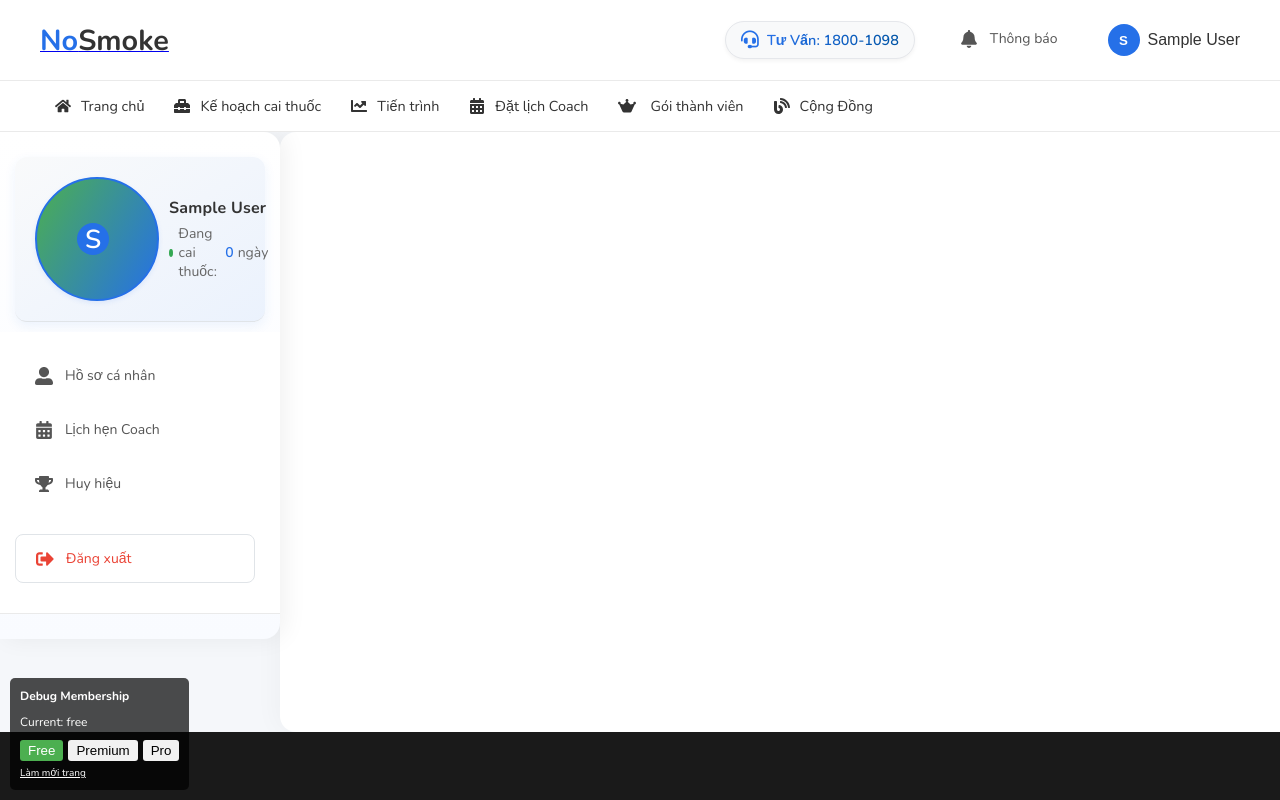
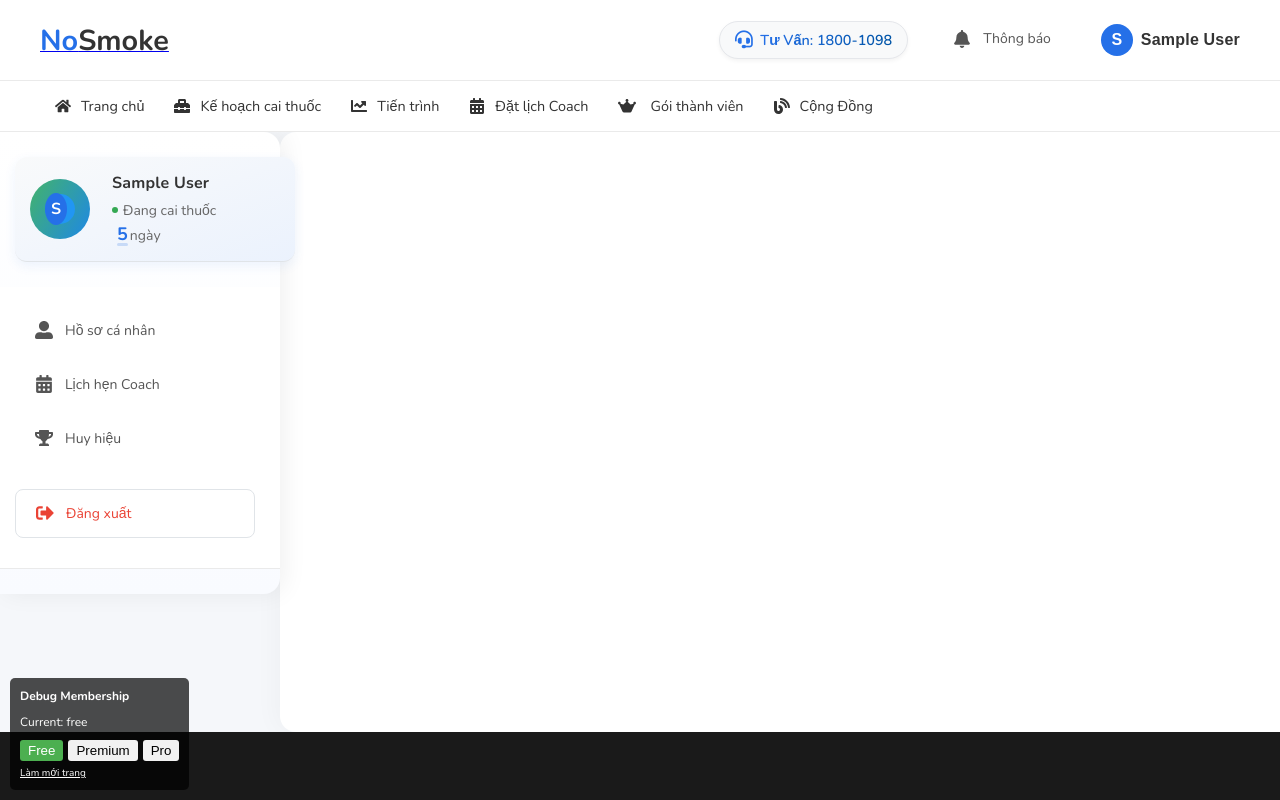
Before and after one commit to DangNhutTruong/Project-SWP391, a React (Vite) app: page /profile in a window 1280 px wide. Shown: the top 800 px of the page. Built offline with nearby package versions, Linux system fonts and the light colour scheme; sample sign-in values are in the browser's storage.

Commit message:
fix model profilenav

```diff
--- a/src/page/Profile.css
+++ b/src/page/Profile.css
@@ -29,13 +29,15 @@
 .user-info {
   display: flex;
   align-items: center;
-  padding: 20px;
+  padding: 15px;
   border-bottom: 1px solid #e0e4e8;
   background: linear-gradient(to right bottom, #f9fafb, #ebf2fd);
   border-radius: 12px;
-  margin: 0 15px;
+  margin: 0 15px 15px;
   box-shadow: 0 4px 12px rgba(37, 112, 232, 0.08);
   transition: transform 0.3s ease, box-shadow 0.3s ease;
+  width: calc(100% - 30px);
+  min-width: 200px;
 }
 
 .user-info:hover {
@@ -43,23 +45,19 @@
   box-shadow: 0 6px 16px rgba(37, 112, 232, 0.12);
 }
 
+/* Đã xóa user-avatar-wrapper không cần thiết */
+
 .user-avatar {
-  width: 75px;
-  height: 75px;
-  border-radius: 50%;
-  background: linear-gradient(120deg, #4CAF50, #2570e8);
+  width: 50px;
+  height: 50px;
   color: #fff;
   display: flex;
   align-items: center;
   justify-content: center;
-  font-size: 26px;
+  font-size: 20px;
   font-weight: 700;
-  margin-right: 15px;
-  border: 4px solid #fff;
-  box-shadow: 0 3px 10px rgba(37, 112, 232, 0.25);
-  transition: all 0.3s ease;
-  position: relative;
-  overflow: hidden;
+  margin-right: 12px;
+  flex-shrink: 0;
 }
 
 .user-avatar::after {
@@ -82,14 +80,33 @@
   opacity: 1;
 }
 
-.user-details h3 {
+.user-details {
+  flex: 1;
+  min-width: 0;
+  display: flex;
+  flex-direction: column;
+  justify-content: center;
+}
+
+.user-name-wrapper {
+  display: flex;
+  flex-direction: column;
+  gap: 3px;
+  margin-bottom: 5px;
+}
+
+.membership-container {
+  margin-bottom: -2px;
+}
+
+.user-name {
   margin: 0;
-  font-size: 16px;
+  font-size: 15px;
   font-weight: 700;
   color: #333;
-  display: flex;
-  align-items: center;
   letter-spacing: 0.2px;
+  word-break: break-word;
+  hyphens: auto;
 }
 
 .user-details p {
@@ -102,12 +119,15 @@
 
 .status-dot {
   display: inline-block;
-  width: 8px;
-  height: 8px;
+  width: 6px;
+  height: 6px;
   background-color: #34a853;
   border-radius: 50%;
-  margin-right: 6px;
+  margin-right: 5px;
   animation: pulse 2s infinite;
+  flex-shrink: 0;
+  position: relative;
+  top: -1px;
 }
 
 @keyframes pulse {
@@ -127,28 +147,23 @@
   }
 }
 
-.day-count {
-  font-weight: 600;
-  color: #2570e8;
-  margin: 0 4px;
-}
-
 /* Membership Label Styles */
 .membership-label {
   display: inline-flex;
   align-items: center;
-  padding: 3px 10px;
-  border-radius: 12px;
-  font-size: 11px;
+  padding: 1px 6px;
+  border-radius: 10px;
+  font-size: 9px;
   font-weight: 700;
   color: white;
   text-transform: uppercase;
-  letter-spacing: 0.8px;
-  margin-left: 8px;
-  box-shadow: 0 2px 5px rgba(0, 0, 0, 0.1);
+  letter-spacing: 0.5px;
+  box-shadow: 0 1px 3px rgba(0, 0, 0, 0.1);
   position: relative;
   overflow: hidden;
   transition: all 0.3s ease;
+  height: fit-content;
+  margin-left: 1px;
 }
 
 .membership-label::before {
@@ -957,15 +972,134 @@ aaaaaaaaaa*/
   transform: translateX(3px);
 }
 
-/* Responsive adjustments for action buttons */
+/* Quit Status Styles */
+.quit-status-container {
+  display: flex;
+  flex-direction: column;
+  margin-top: 4px;
+}
+
+.quit-status-text {
+  display: flex;
+  align-items: center;
+  color: #666;
+  font-size: 14px;
+  line-height: 1.2;
+  margin-bottom: 2px;
+}
+
+.quit-days-display {
+  display: flex;
+  align-items: baseline;
+  position: relative;
+  margin-left: 5px;
+}
+
+.day-count {
+  font-weight: 700;
+  color: #2570e8;
+  font-size: 18px;
+  margin-right: 2px;
+  position: relative;
+  display: inline-block;
+}
+
+.day-count::after {
+  content: '';
+  position: absolute;
+  bottom: 0;
+  left: 0;
+  width: 100%;
+  height: 3px;
+  background-color: rgba(37, 112, 232, 0.2);
+  border-radius: 2px;
+}
+
+.day-text {
+  color: #666;
+  font-size: 14px;
+  white-space: nowrap;
+}
+
+/* Responsive Design for User Info */
 @media (max-width: 768px) {
-  .action-buttons-container {
-    justify-content: center;
+  .user-info {
+    flex-direction: row;
     padding: 12px;
   }
 
-  .update-plan-btn {
+  .user-avatar {
+    margin-right: 6px;
+  }
+
+  .user-details {
     width: 100%;
-    justify-content: center;
   }
 }
+
+@media (max-width: 480px) {
+  .avatar-circle {
+    width: 50px;
+    height: 50px;
+  }
+
+  .user-initial-container {
+    width: 24px;
+    height: 24px;
+  }
+
+  .user-initial {
+    font-size: 12px;
+  }
+
+  .user-details .user-name {
+    font-size: 14px;
+  }
+
+  .membership-label {
+    padding: 1px 4px;
+    font-size: 8px;
+  }
+
+  .day-count {
+    font-size: 16px;
+  }
+
+  .quit-status-text,
+  .day-text {
+    font-size: 12px;
+  }
+
+  .status-dot {
+    width: 5px;
+    height: 5px;
+  }
+}
+
+.avatar-circle {
+  width: 60px;
+  height: 60px;
+  border-radius: 50%;
+  background: linear-gradient(120deg, #43b36b, #1e88e5);
+  display: flex;
+  align-items: center;
+  justify-content: center;
+  margin-right: 12px;
+  flex-shrink: 0;
+}
+
+.user-initial-container {
+  width: 30px;
+  height: 30px;
+  border-radius: 50%;
+  background-color: #2196f3;
+  display: flex;
+  align-items: center;
+  justify-content: center;
+}
+
+.user-initial {
+  color: white;
+  font-weight: 700;
+  font-size: 16px;
+}
--- a/src/page/Profile.jsx
+++ b/src/page/Profile.jsx
@@ -537,21 +537,31 @@ export default function ProfilePage() {
   return (
     <div className="profile-container">
       {/* Sidebar */}
-      <div className="profile-sidebar">
-        <div className="user-info">          <div className="user-avatar">
-            <span className="user-initial">{userData.name ? userData.name.charAt(0) : 'U'}</span>
+      <div className="profile-sidebar">        <div className="user-info">          <div className="avatar-circle">
+            <div className="user-initial-container">
+              <span className="user-initial">{userData.name ? userData.name.charAt(0) : 'U'}</span>
+            </div>
           </div><div className="user-details">
-            <h3>
-              {userData.name}
+            <div className="user-name-wrapper">
+              <h3 className="user-name">{userData.name}</h3>
               {userData.membershipType && userData.membershipType !== 'free' && (
                 <span className={`membership-label ${userData.membershipType}`}>
                   {userData.membershipType === 'premium' ? 'Premium' : 'Pro'}
                 </span>
               )}
-            </h3>
-            <p><span className="status-dot"></span> Đang cai thuốc: <span className="day-count">{userData.daysWithoutSmoking}</span> ngày</p>
+            </div>
+            <div className="quit-status-container">
+              <div className="quit-status-text">
+                <span className="status-dot"></span>
+                Đang cai thuốc
+              </div>
+              <div className="quit-days-display">
+                <span className="day-count">{userData.daysWithoutSmoking || 5}</span>
+                <span className="day-text">ngày</span>
+              </div>
+            </div>
           </div>
-        </div>        <nav className="profile-nav">          <Link
+        </div><nav className="profile-nav">          <Link
             to="#"
             className={`nav-item ${activeTab === "profile" ? "active" : ""}`}
             onClick={() => {
```
